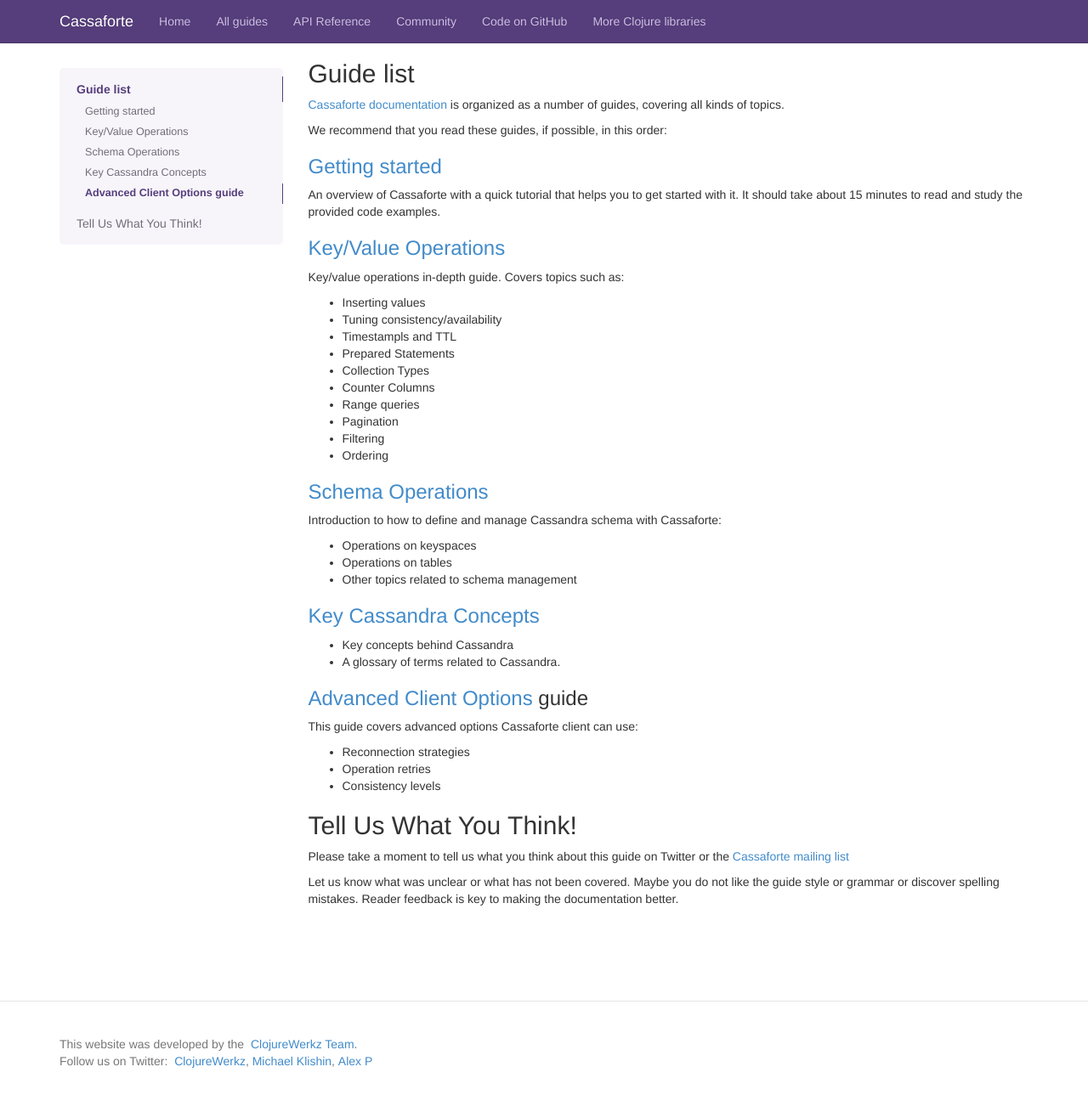
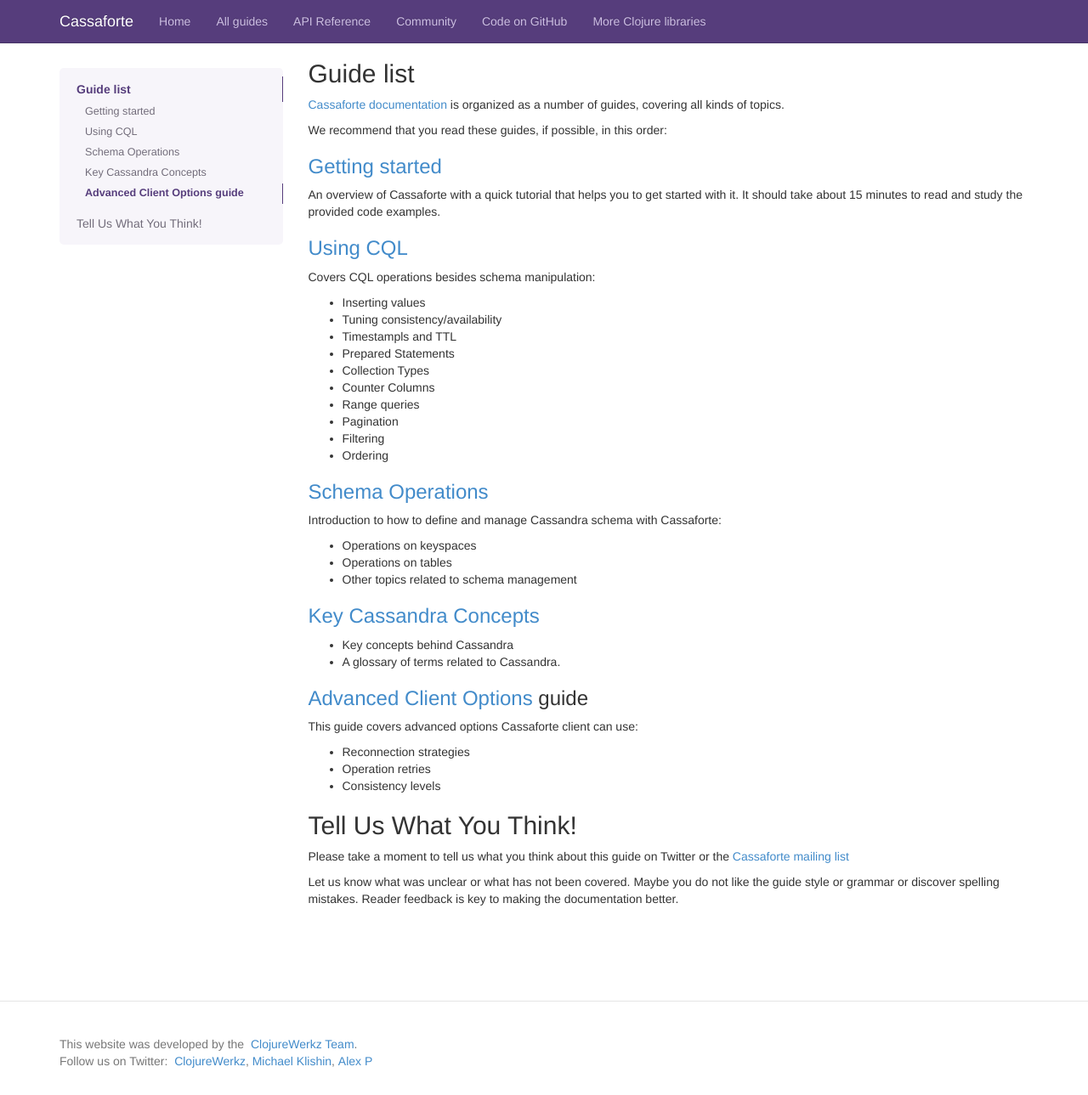
Before and after one commit to clojurewerkz/cassaforte.docs, a Jekyll site: the page built from articles/guides.md, in a window 1280 px wide and 1289 px high. Shown: the whole window at 85% size. Built offline with Jekyll 4.4.1, drawn with Linux system fonts in a browser that asks for light colours; some web fonts are replaced; Markdown is read by kramdown in place of the engine named in the settings.

Commit message:
kv (the guide) => cql

```diff
--- a/articles/guides.md
+++ b/articles/guides.md
@@ -17,9 +17,9 @@ started with it. It should take about 15 minutes to read and study the
 provided code examples.
 
 
-### [Key/Value Operations](/articles/kv.html)
+### [Using CQL](/articles/cql.html)
 
-Key/value operations in-depth guide. Covers topics such as:
+Covers CQL operations besides schema manipulation:
 
   * Inserting values
   * Tuning consistency/availability
--- a/articles/schema_operations.md
+++ b/articles/schema_operations.md
@@ -204,6 +204,6 @@ Cassandra provide.
 ## What to read next
 
   * [Key Cassandra Concepts](/articles/cassandra_concepts.html)
-  * [Key Value Operations](/articles/kv.html)
+  * [CQL Operations](/articles/cql.html)
   * [Key Cassandra Concepts](/articles/cassandra_concepts.html)
   * [Advanced Client Options](/articles/advanced_client_options.html)
```
Also changed, not shown: articles/getting_started.md (+2 -2 lines), articles/cql.md (renamed from articles/kv.md).
